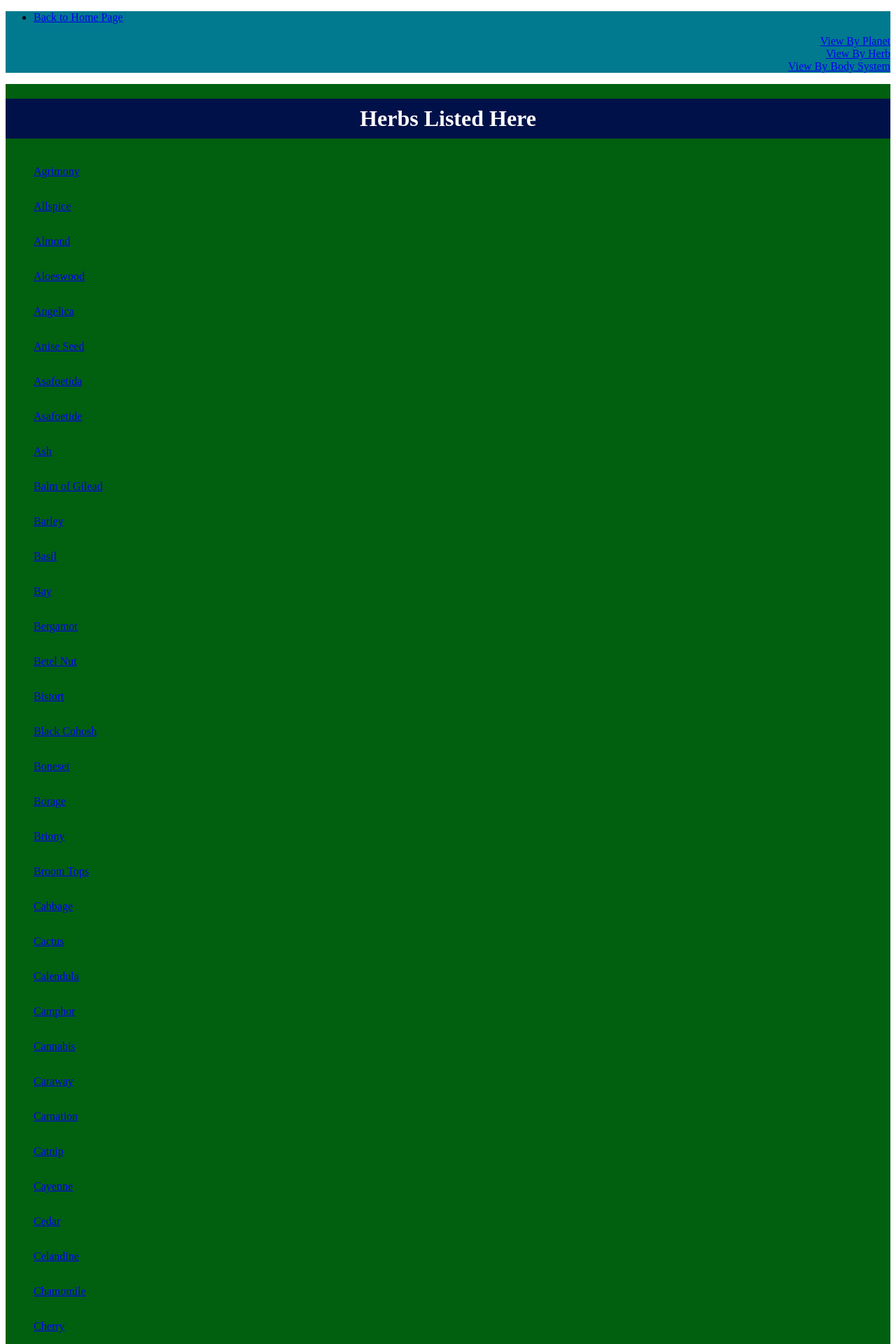
After one commit to FollowTheFelix/Herb-Planets, a Django app: page /herbs/ in a window 1280 px wide. The commit adds this page. Shown: the top 1920 px of the page at 70% size. Run offline with Django 4.2, Linux system fonts and the light colour scheme.

Commit message:
List all Herbs and Embed Links

```diff
--- a/main_app/static/css/style.css
+++ b/main_app/static/css/style.css
@@ -13,11 +13,12 @@
 }
 
 main {
-  background-color: rgb(1, 21, 138);
+  background-color: rgb(1, 95, 16);
   color: rgb(255, 255, 255);
   display: flex;
   min-height: 100vh;
   flex-direction: column;
+  flex: 1 0 auto;
 }
 h1 {
   text-align: center;
@@ -25,12 +26,12 @@ h1 {
   padding: 10px 0px 10px 0px;
 }
 
-main {
-  flex: 1 0 auto;
-}
-
 footer.page-footer {
   padding-top: 0;
   text-align: right;
   padding-bottom: 20px;
 }
+
+.herb-list {
+  list-style: none;
+}
--- a/main_app/templates/base.html
+++ b/main_app/templates/base.html
@@ -21,8 +21,8 @@
         </ul>
         <ul class="right-nav">
           <li><a href="/planets">View By Planet</a></li>
-          <li><a href="/herb">View By Herb</a></li>
-          <li><a href="/system">View By Body System</a></li>
+          <li><a href="/herbs">View By Herb</a></li>
+          <li><a href="/systems">View By Body System</a></li>
         </ul>
       </nav>
     </header>
--- /dev/null
+++ b/main_app/templates/herbs/index.html
@@ -0,0 +1,10 @@
+{% extends 'base.html' %} {% block content %}
+
+<h1>Herbs Listed Here</h1>
+{% for herb in herbs %}
+<div>
+  <ul class="herb-list">
+    <li><a href="herbs/{{ herb }}">{{ herb }}</a></li>
+  </ul>
+</div>
+{% endfor %} {% endblock %}
--- a/main_app/urls.py
+++ b/main_app/urls.py
@@ -4,5 +4,5 @@ from . import views
 urlpatterns = [
     path('', views.home, name='home'),
     path('planets/', views.planets_index, name='planets'),
-
+    path('herbs/', views.herbs_index, name='herbs'),
 ]
--- a/main_app/views.py
+++ b/main_app/views.py
@@ -14,8 +14,18 @@ planets = [
 
 ]
 
+herb= set()
+
+for planet in planets:
+    herbs = planet['herbs'].split(', ')
+    herb.update(herbs)
+
+herb_list = sorted(list(herb))
+
 # Create your views here.
 def home(request):
     return render(request, 'home.html')
 def planets_index(request):
     return render(request, 'planets/index.html', {'planets': planets})
+def herbs_index(request):
+    return render(request, 'herbs/index.html', {'herbs': herb_list})
```
